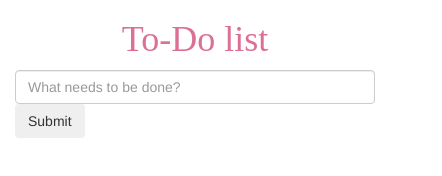
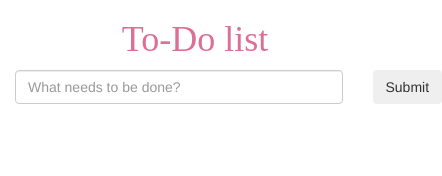
Before and after one commit to NahlaMoohamed/Todo, a plain HTML site: page index.html in a window 390 px wide. Shown: the whole page, 442 px wide, since content can reach past the window. Drawn offline with nearby package versions, Linux system fonts and the light colour scheme.

Commit message:
Changed column form sm to xs

```diff
--- a/index.html
+++ b/index.html
@@ -16,10 +16,10 @@
 	    	<h1 class="header">To-Do list</h1>
 	  	</div>
 	  	<div class="row" id="myForm">
-			<div class=" col-sm-11">
+			<div class=" col-xs-11">
 	    		<input class="form-control" id ="toDoListInput" placeholder="What needs to be done?" formControlName="toDoListInput" type="text">
 			</div>
-			<div class="col-sm-1" >
+			<div class="col-xs-1" >
 	    		<input class="btn btn-light" type="submit" name="Add" onclick="appendToList()">
 			</div>
 		</div>
```
